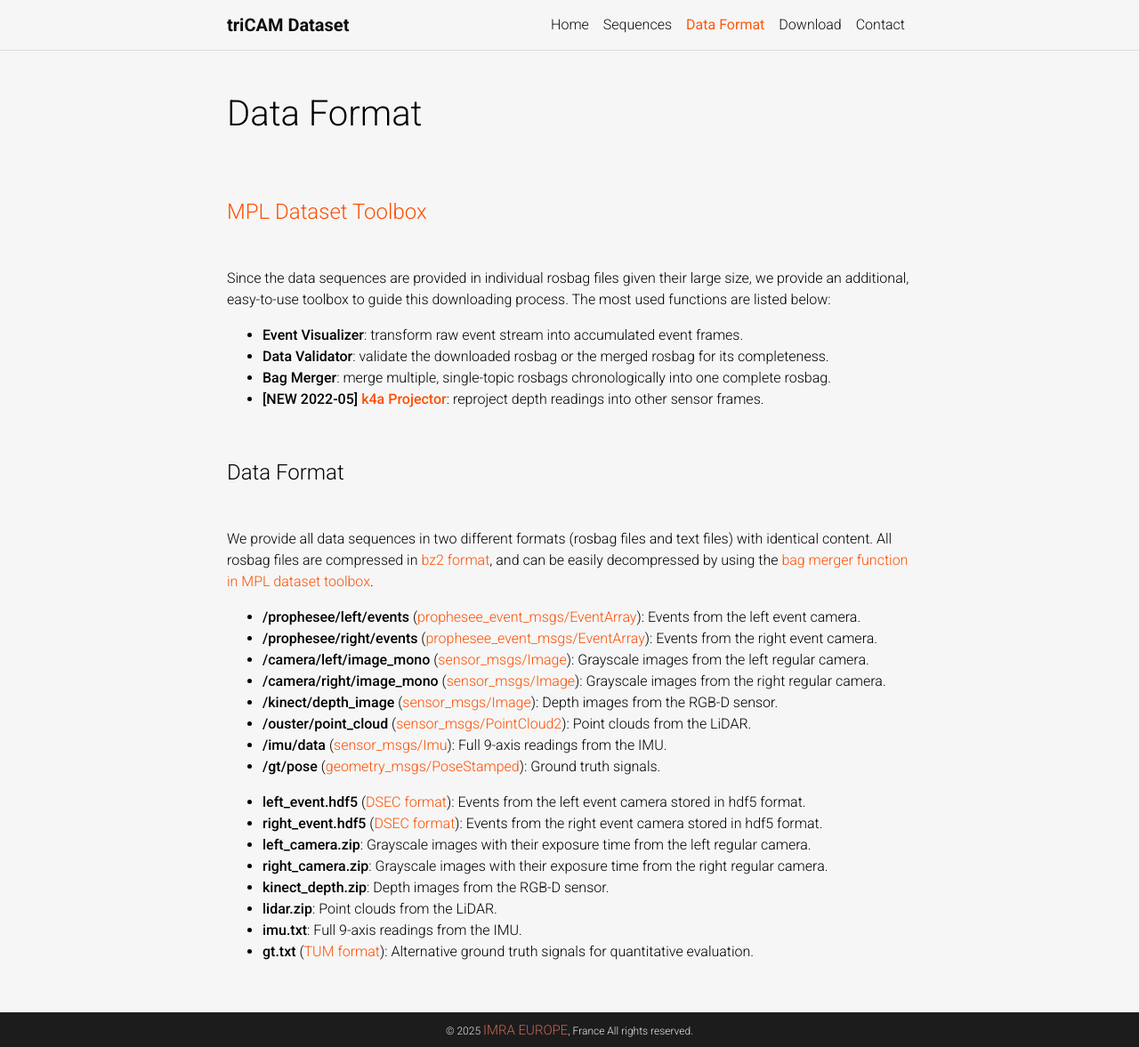
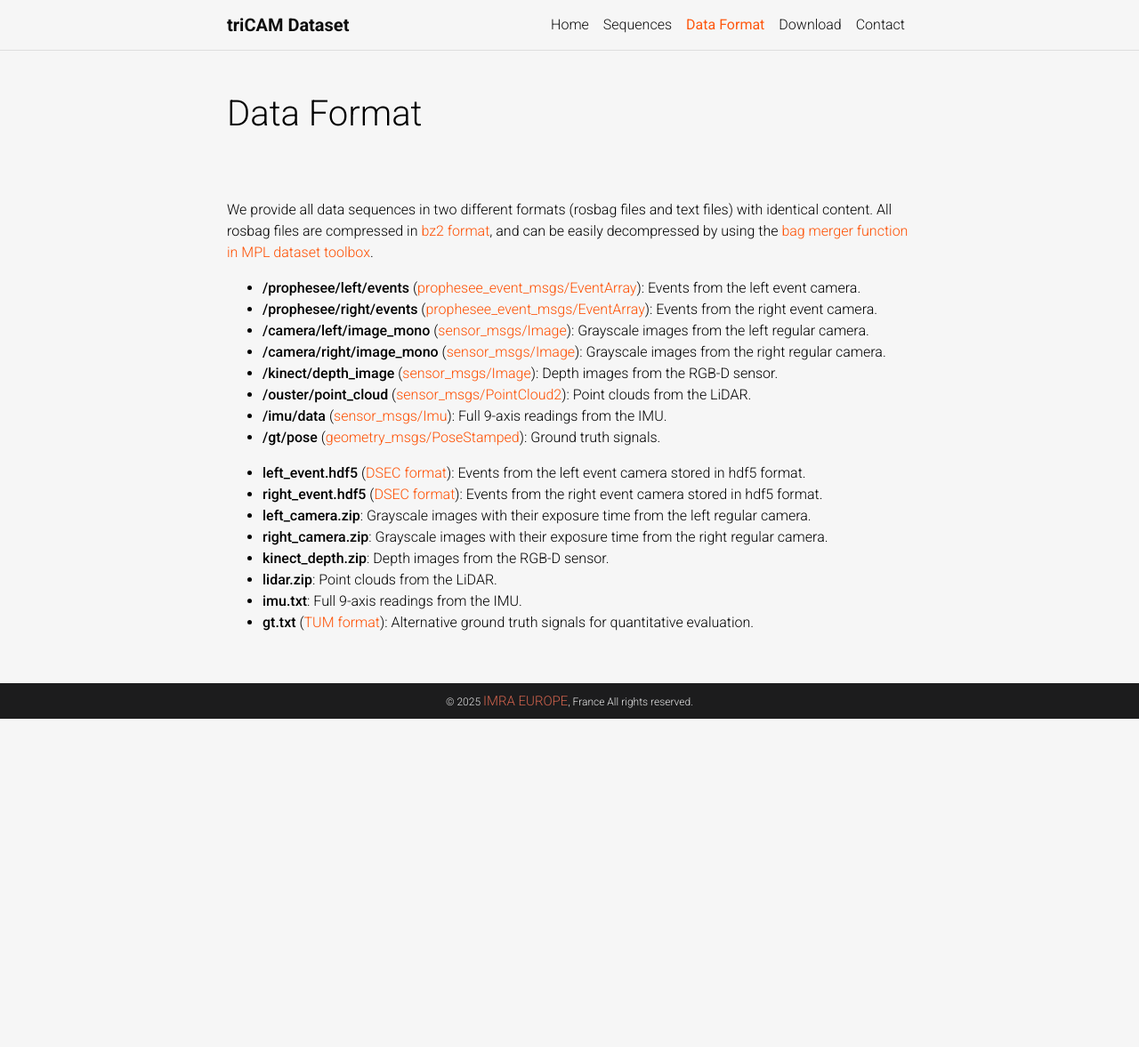
Before and after one commit to anikesadia/triCam-dataset, a Jekyll site: the page data_format/index.html, which Jekyll copies as it is, in a window 1280 px wide and 1177 px high. Shown: the whole window at 89% size. Built offline with Jekyll 4.4.1, drawn with Linux system fonts in a browser that asks for light colours; comment, search, counter and statistics services are not loaded; a style sheet for code colours, icons or effects is not loaded.

Commit message:
Update index.html

```diff
--- a/data_format/index.html
+++ b/data_format/index.html
@@ -143,39 +143,6 @@
             </header>
 
             <article>
-                <p><br></p>
-
-                <h4><a href="https://github.com/mgaoling/mpl_dataset_toolbox" target="_blank"
-                        rel="noopener noreferrer">MPL Dataset Toolbox</a></h4>
-
-                <p><br></p>
-
-                <p>Since the data sequences are provided in individual rosbag files given their large size, we provide
-                    an additional, easy-to-use toolbox to guide this downloading process. The most used functions are
-                    listed below:</p>
-
-                <ul>
-                    <li>
-                        <strong>Event Visualizer</strong>: transform raw event stream into accumulated event frames.
-                    </li>
-                    <li>
-                        <strong>Data Validator</strong>: validate the downloaded rosbag or the merged rosbag for its
-                        completeness.
-                    </li>
-                    <li>
-                        <strong>Bag Merger</strong>: merge multiple, single-topic rosbags chronologically into one
-                        complete rosbag.
-                    </li>
-                    <li>
-                        <strong>[NEW 2022-05] <a href="https://github.com/greatoyster/k4a_projector" target="_blank"
-                                rel="noopener noreferrer">k4a Projector</a></strong>: reproject depth readings into
-                        other sensor frames.
-                    </li>
-                </ul>
-
-                <p><br></p>
-
-                <h4>Data Format</h4>
 
                 <p><br></p>
 
```
